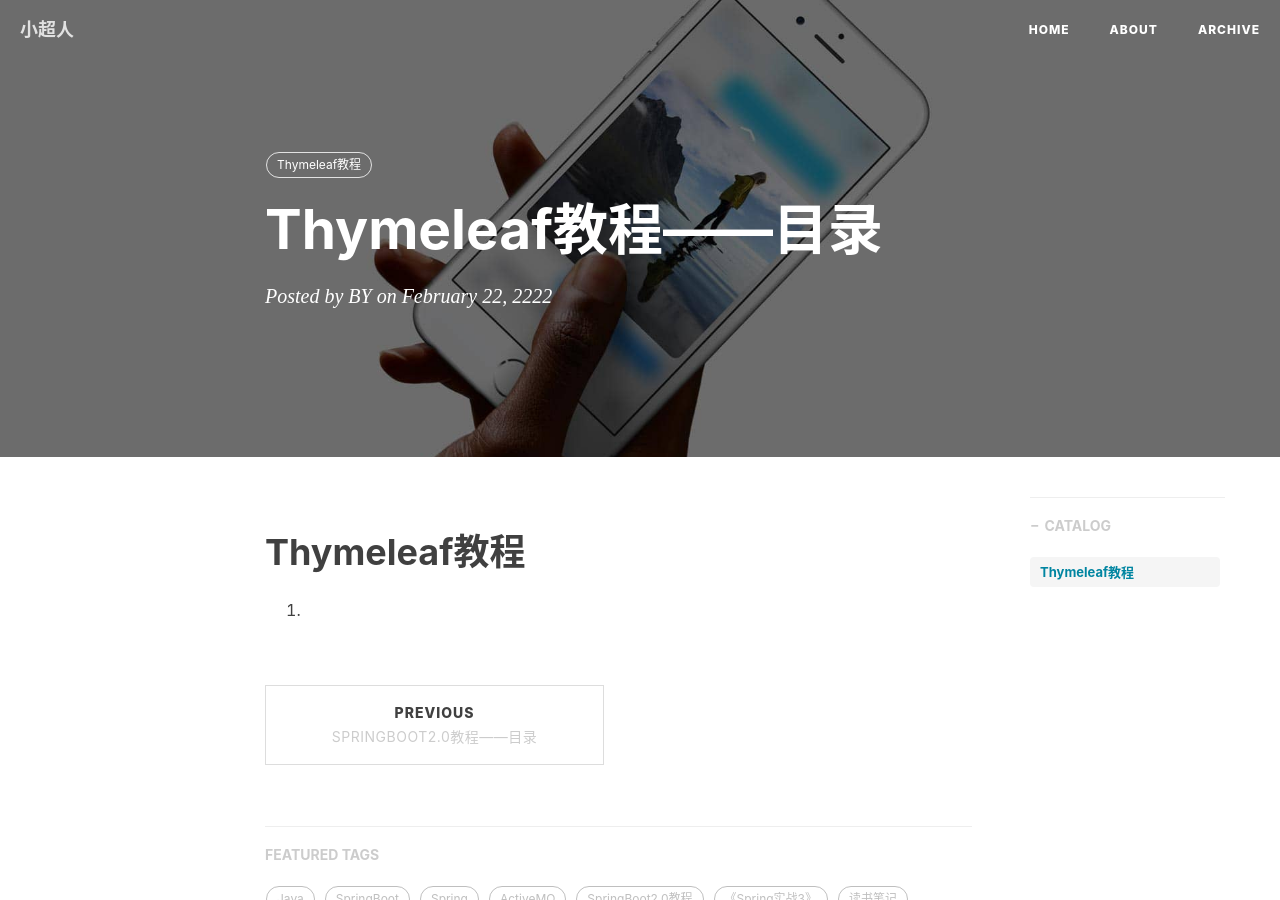
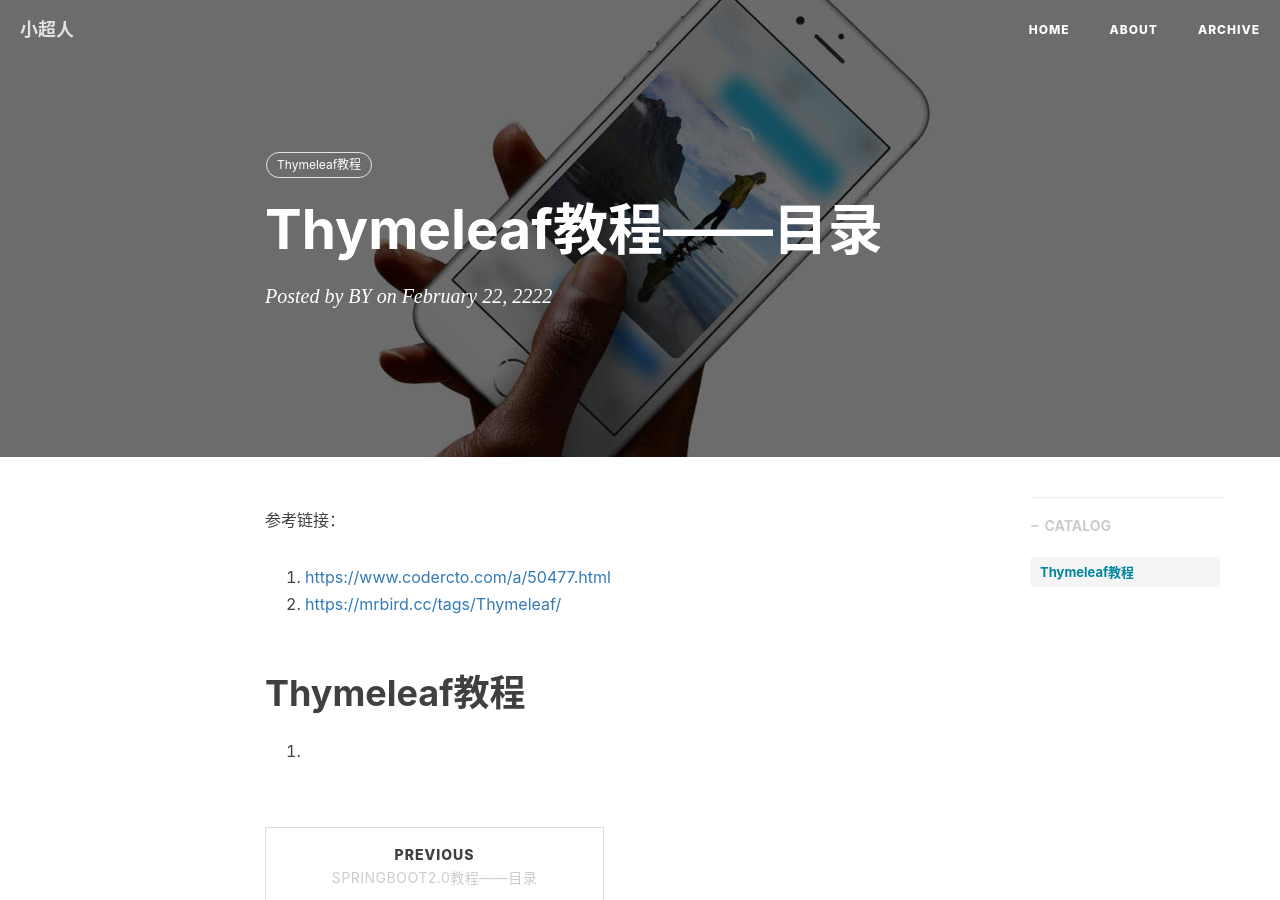
Before and after one commit to ChaoHappy/ChaoHappy.github.io, a Jekyll site: the page built from _posts/Thymeleaf/2222-02-22-Thymeleaf教程——目录.md, in a window 1280 px wide and 900 px high. Built offline with Jekyll 4.4.1, drawn with Linux system fonts in a browser that asks for light colours; nearby versions of some CDN libraries; comment, search, counter and statistics services are not loaded.

Commit message:
Update 2222-02-22-Thymeleaf教程——目录.md

```diff
--- a/_posts/Thymeleaf/2222-02-22-Thymeleaf教程——目录.md
+++ b/_posts/Thymeleaf/2222-02-22-Thymeleaf教程——目录.md
@@ -10,6 +10,11 @@ tags:
     - Thymeleaf教程
 ---
 
+参考链接：
+
+1. <https://www.codercto.com/a/50477.html>
+2. <https://mrbird.cc/tags/Thymeleaf/>
+
 # Thymeleaf教程
 
 1.
```
